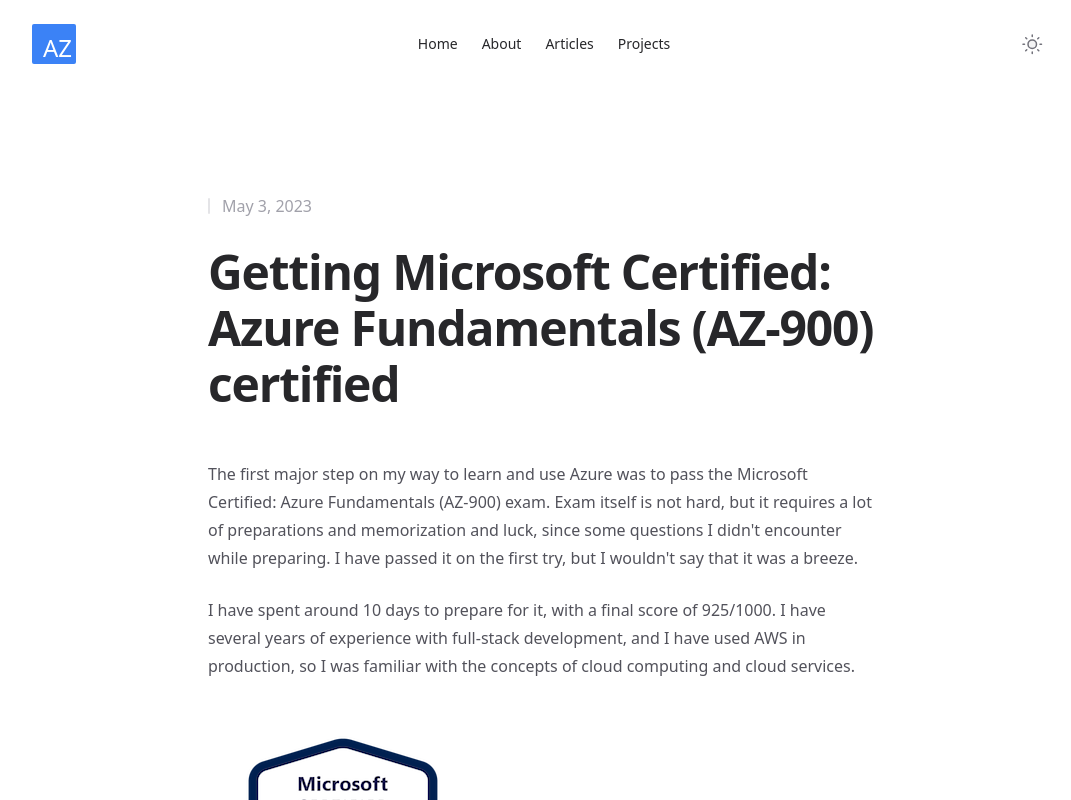
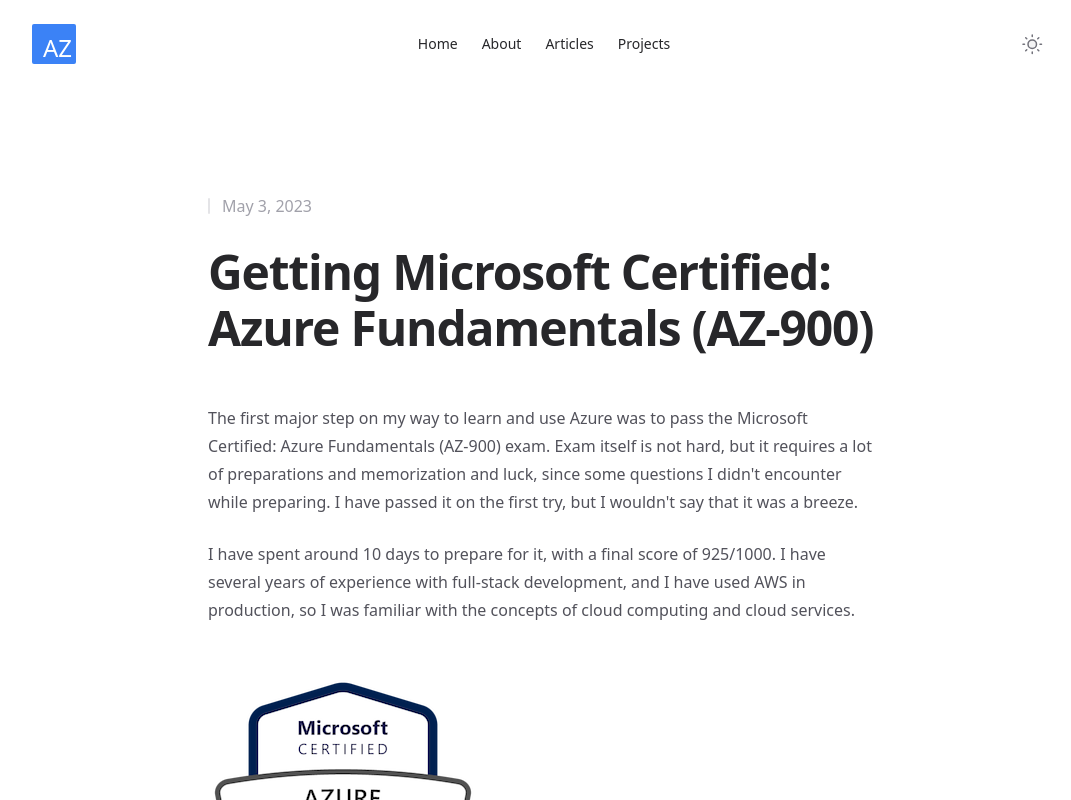
Before and after one commit to azdanov/azdanov-web, a Next.js app: page /articles/getting-microsoft-certified-azure-fundamentals-certified in a window 1280 px wide. Shown: the top 800 px of the page, without its empty margins (96-1167 px from the left). Built offline with nearby package versions, Linux system fonts and the light colour scheme; no server answers.

Commit message:
update title

```diff
--- a/src/pages/articles/getting-microsoft-certified-azure-fundamentals-certified.mdx
+++ b/src/pages/articles/getting-microsoft-certified-azure-fundamentals-certified.mdx
@@ -5,7 +5,7 @@ import Image from "next/image";
 export const meta = {
   author: "Anton Ždanov",
   date: "2023-05-03T12:29:08.395Z",
-  title: "Getting Microsoft Certified: Azure Fundamentals (AZ-900) certified",
+  title: "Getting Microsoft Certified: Azure Fundamentals (AZ-900)",
   description:
     "Sharing my experience of passing the Microsoft Certified: Azure Fundamentals (AZ-900) exam.",
 };
```
